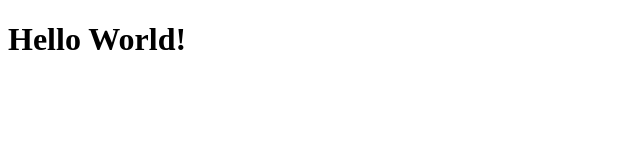
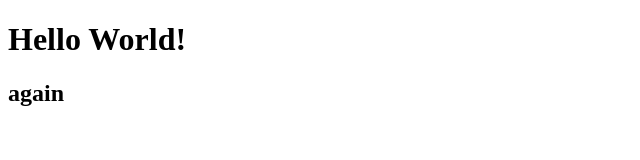
Before and after one commit to cloflin/blendid-test, a plain HTML site: page index.html in a window 1280 px wide. Shown: the whole page, without its empty margins (0-640 px from the left). Drawn offline with Linux system fonts and the light colour scheme.

Commit message:
Update 2017-03-02T20:02:25.865Z

```diff
--- a/index.html
+++ b/index.html
@@ -1 +1 @@
-<!doctype html><html><head><meta charset="utf-8"><title>New Project</title><link rel="stylesheet" href="stylesheets/app-7daa6915a7.css"><meta name="viewport" content="width=device-width,initial-scale=1"><!-- Generate using http://realfavicongenerator.net/ --></head><body><h1 data-module="example">Hello World!</h1><script src="javascripts/app-e5a858b2ea985d1a1902.js"></script></body></html>
+<!doctype html><html><head><meta charset="utf-8"><title>New Project</title><link rel="stylesheet" href="stylesheets/app-7daa6915a7.css"><meta name="viewport" content="width=device-width,initial-scale=1"><!-- Generate using http://realfavicongenerator.net/ --></head><body><h1 data-module="example">Hello World!</h1><h2>again</h2><script src="javascripts/app-e5a858b2ea985d1a1902.js"></script></body></html>
```
